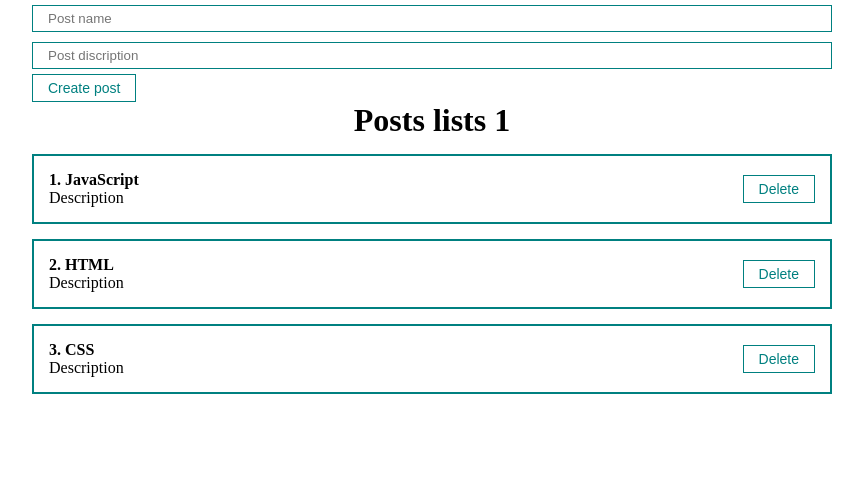
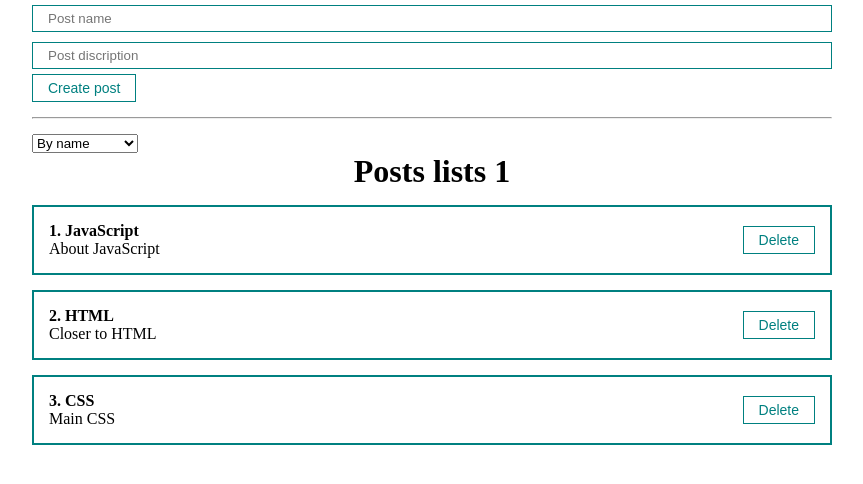
Before and after one commit to marinaobruch/react-course-base, a React (Create React App) app: page / in a window 1280 px wide. Shown: the top 484 px of the page, without its empty margins (208-1071 px from the left). Built offline with nearby package versions, Linux system fonts and the light colour scheme.

Commit message:
Sort element

```diff
--- a/src/App.js
+++ b/src/App.js
@@ -2,13 +2,16 @@
 import "./styles/App.css";
 import PostList from "./components/PostList";
 import PostForm from "./components/PostForm";
+import MySelect from "./components/UI/select/MySelect";
 
 function App() {
   const [posts, setPosts] = useState([
-    { id: 1, title: "JavaScript", body: "Description" },
-    { id: 2, title: "HTML", body: "Description" },
-    { id: 3, title: "CSS", body: "Description" },
+    { id: 1, title: "JavaScript", body: "About JavaScript" },
+    { id: 2, title: "HTML", body: "Closer to HTML" },
+    { id: 3, title: "CSS", body: "Main CSS" },
   ]);
+
+  const [selectedSort, setSelectedSort] = useState();
 
   const createPost = (newPost) => {
     setPosts([...posts, newPost]);
@@ -18,9 +21,26 @@
     setPosts(posts.filter((p) => p.id !== post.id));
   };
 
+  const sortPosts = (sort) => {
+    setSelectedSort(sort);
+    setPosts([...posts].sort((a, b) => a[sort].localeCompare(b[sort])));
+  };
+
   return (
     <div className="App">
       <PostForm create={createPost} />
+      <hr style={{ margin: "15px 0px" }} />
+      <div>
+        <MySelect
+          value={selectedSort}
+          onChange={sortPosts}
+          defaultValue="Cort by"
+          options={[
+            { value: "title", name: "By name" },
+            { value: "body", name: "By description" },
+          ]}
+        />
+      </div>
       {posts.length !== 0 ? (
         <PostList remove={removePost} posts={posts} title={"Posts lists 1"} />
       ) : (
--- /dev/null
+++ b/src/components/UI/select/MySelect.jsx
@@ -0,0 +1,18 @@
+import React from "react";
+
+const MySelect = ({ options, defaultValue, value, onChange }) => {
+  return (
+    <select value={value} onChange={(event) => onChange(event.target.value)}>
+      <option disabled value="">
+        {defaultValue}
+      </option>
+      {options.map((option) => (
+        <option key={option.value} value={option.value}>
+          {option.name}
+        </option>
+      ))}
+    </select>
+  );
+};
+
+export default MySelect;
```
